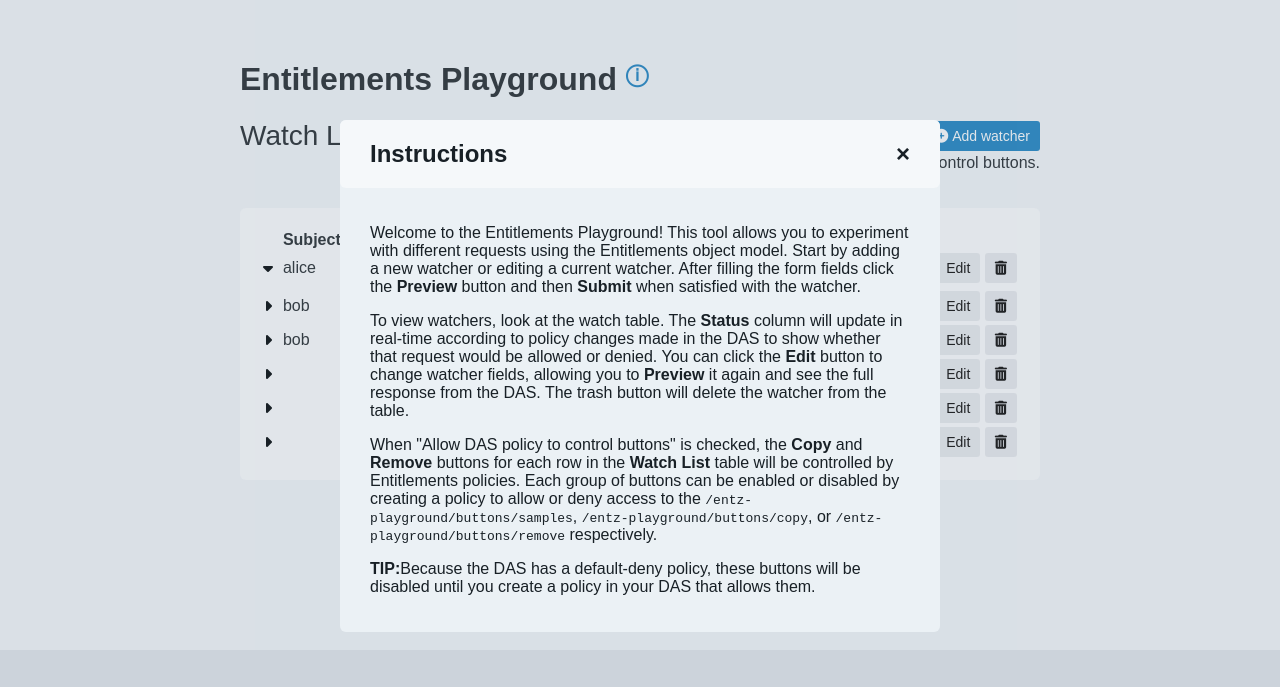
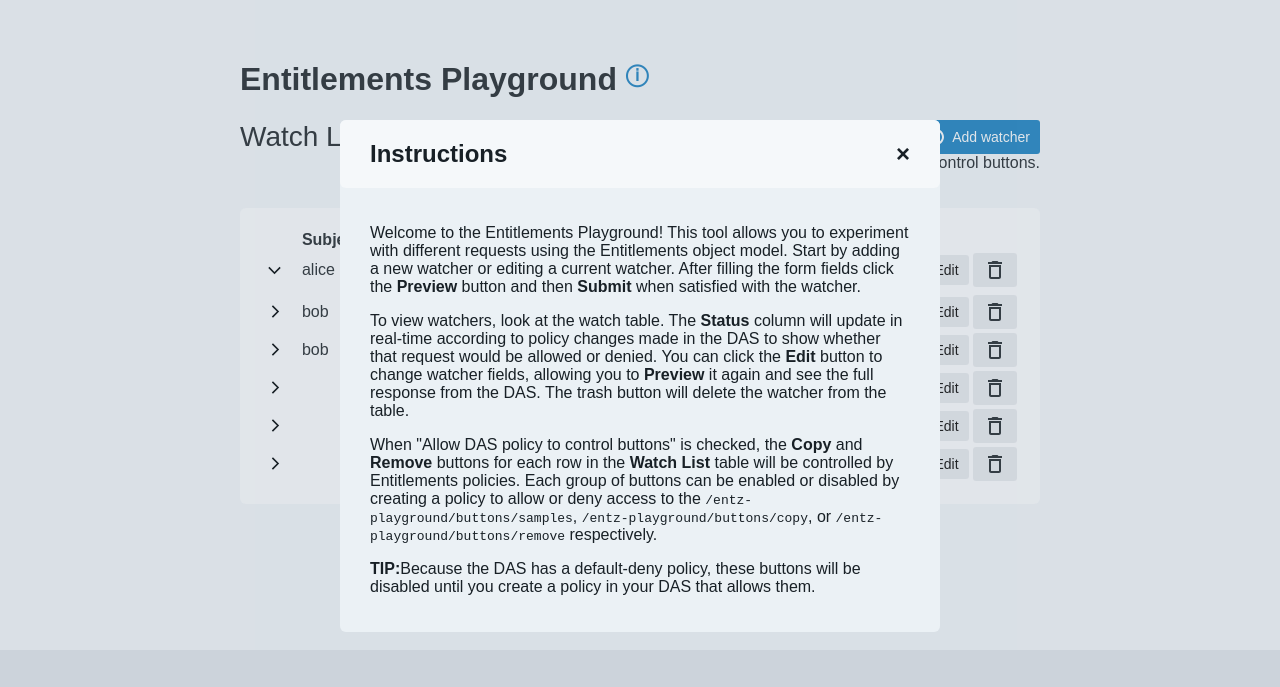
Before and after one commit to StyraInc/entitlements-samples, a plain HTML site: page go-sample/playground/index.html in a window 1280 px wide. Both pictures are taken after a click on the icon 268 px from the left and 267 px from the top of the page. Drawn offline with Linux system fonts and the light colour scheme; no server answers.

Commit message:
added svg assets

```diff
--- a/go-sample/playground/index.html
+++ b/go-sample/playground/index.html
@@ -2,7 +2,6 @@
 <!-- Use of this source code is governed by an Apache2 -->
 <!-- license that can be found in the LICENSE file. -->
 
-<script src="https://kit.fontawesome.com/444f16dd67.js" crossorigin="anonymous"></script>
 <script>
     const WATCHER_INTERVAL_MS = 500
     const TIMEDELTA_MEDIUM = 60*2
@@ -41,7 +40,7 @@
 
     function onToggleResult (index) {
       const node = document.querySelectorAll(`.watcher_result[data-watcher="${index}"]`)[0]
-      const caretNode = document.querySelectorAll(`.fa-caret-down[data-watcher="${index}"]`)[0]
+      const caretNode = document.querySelectorAll(`.icon-caret[data-watcher="${index}"]`)[0]
       if (node.style.display === 'none') {
         node.style.display = 'table-row'
         caretNode.classList.add('visible');
@@ -73,13 +72,13 @@
         watchRow.className = "watcher"
         watchRow.setAttribute("data-watcher", index)
 
-          const expandCollapseElement = `<i class="fa-solid fa-caret-down ${caretClassName}" onclick="onToggleResult(${index})" data-watcher=${index}></i>`
+        const expandCollapseElement = `<i class="icon icon-caret ${caretClassName}" onclick="onToggleResult(${index})" data-watcher=${index}></i>`
         watchRow.innerHTML =  `<td class=watcher data-watcher=${index} data-watcher-item=caret>${expandCollapseElement}</td>`
         watchRow.innerHTML += `<td class=watcher data-watcher=${index} data-watcher-item=subject>${subject}</td>`
         watchRow.innerHTML += `<td class=watcher data-watcher=${index} data-watcher-item=action>${action}</td>`
         watchRow.innerHTML += `<td class=watcher data-watcher=${index} data-watcher-item=resource>${resource}</td>`
         watchRow.innerHTML += `<td class=watcher data-watcher=${index} data-watcher-item=allowed>...</td>`
-        watchRow.innerHTML += `<td class="watcher control_buttons" data-watcher=${index}><button class=copy_button type="button" onclick="editWatcher(${index})">Edit</button> <button class=remove_button type="button" onclick="deleteWatcher(${index})"><i class="fa-solid fa-trash-can"></i></button></td>`
+        watchRow.innerHTML += `<td class="watcher control_buttons" data-watcher=${index}><button class=copy_button type="button" onclick="editWatcher(${index})">Edit</button> <button class=remove_button type="button" onclick="deleteWatcher(${index})"><i class="icon icon-trash"></i></button></td>`
         watchTable.appendChild(watchRow)
 
         resultRow.className = "watcher_result"
@@ -580,13 +579,46 @@
     margin-bottom: 10px;
   }
 
-  .fa-caret-down {
+  input[type=checkbox] {
+    display:none;
+  }
+  input[type=checkbox] + label {
+    background: url(/assets/checkbox_blank.svg) no-repeat;
+    padding-left: 24px;
+    background-size: 18px;
+  }
+  input[type=checkbox]:checked + label {
+    background: url(/assets/checkbox.svg) no-repeat;
+    padding-left: 24px;
+    background-size: 18px;
+  }
+
+  .icon {
+    background-repeat: no-repeat;
+    background-position: center;
+    width: 24px;
+    height: 24px;
+    display: inline-block;
+  }
+  .icon-trash {
+    background-image: url(/assets/trash.svg);
+  }
+  .icon-add {
+    background-image: url(/assets/add.svg);
+    color: var(--white-color);
+  }
+  .icon-close {
+    background-image: url(/assets/close.svg);
+  }
+  .icon-caret{
+    background-image: url(/assets/caret.svg);
+    background-size: 15px;
     cursor: pointer;
-    transform: rotate(-90deg);
+    transform: rotate(0deg);
     transition: transform 200ms;
   }
-  .fa-caret-down.visible {
-    transform: rotate(0deg);
+  .icon-caret.visible {
+    transform: rotate(90deg);
   }
 
   .watcher.control_buttons {
@@ -797,7 +829,7 @@
 
     <div id="watching">
       <div class="flex_wrapper h2">
-        Watch List <button class="primary" onClick="toggleModal('add_request_modal')"><i class="fa-solid fa-circle-plus"></i>&nbsp;Add watcher</button>
+        Watch List <button class="primary" onClick="toggleModal('add_request_modal')"><i class="icon icon-add"></i>&nbsp;Add watcher</button>
       </div>
       <div class="watch_list">
         <input type="checkbox" id="allow_das_control" onclick="onBundleChange()">
```
Also changed, not shown: go-sample/assets/add.svg (added), go-sample/assets/caret.svg (added), go-sample/assets/checkbox.svg (added), go-sample/assets/checkbox_blank.svg (added), go-sample/assets/close.svg (added), go-sample/assets/trash.svg (added).
